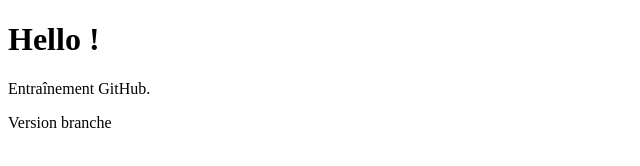
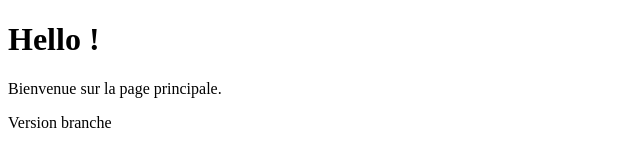
Before and after one commit to halima-boukhris/hello-github-web, a plain HTML site: page index.html in a window 1280 px wide. Shown: the whole page, without its empty margins (0-640 px from the left). Drawn offline with Linux system fonts and the light colour scheme.

Commit message:
Modification phrase dans index.html
Changement de la phrase "Entraînement sur GitHub" en "Bienvenue sur ma page"

```diff
--- a/index.html
+++ b/index.html
@@ -6,7 +6,7 @@
   </head>
   <body>
     <h1> Hello ! </h1>
-    <p> Entraînement GitHub.</p>
+    <p> Bienvenue sur la page principale.</p>
     <p>Version branche</p>
   </body>
 </html>
```
